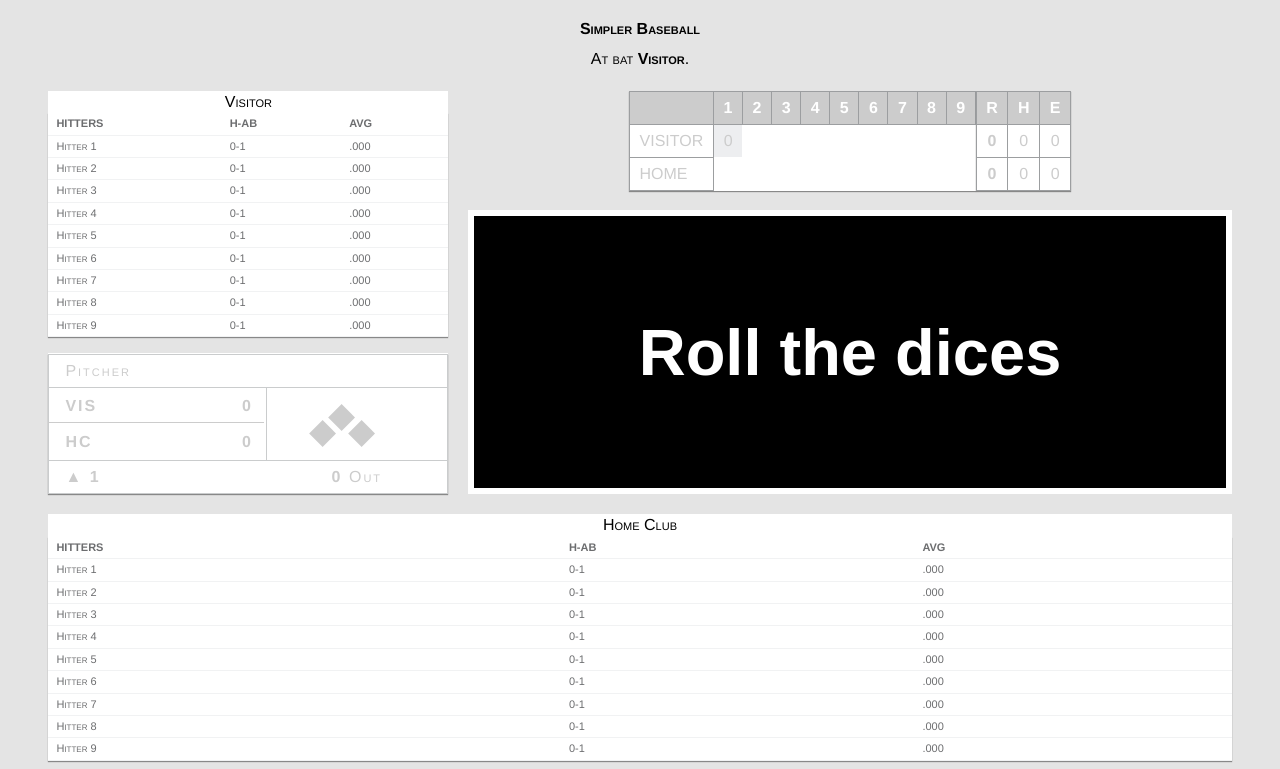
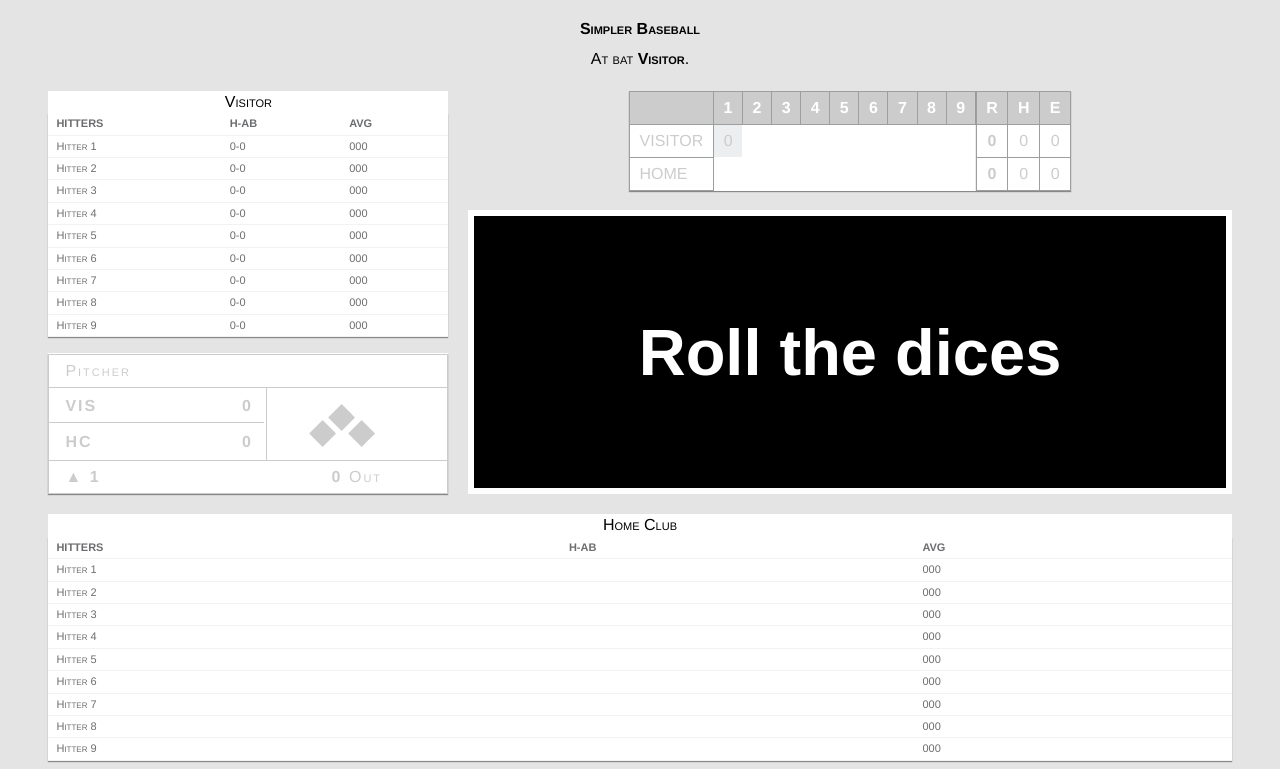
Before and after one commit to romanvieito/DiceBaseball, a Next.js app: page / in a window 1280 px wide. Shown: the top 769 px of the page. Built offline with nearby package versions, Linux system fonts and the light colour scheme; grey boxes are pictures that could not be loaded.

Commit message:
adding hitting anottation comp

```diff
--- a/components/Dices.js
+++ b/components/Dices.js
@@ -32,7 +32,6 @@ class Dices extends React.Component {
 
   onClickDicesEvent = () => {
     const { onClickDices } = this.props;
-
     this.setState({ isBusy: true });
     onClickDices();
     this.timer = this.enableMessage();
--- a/components/HitterList.js
+++ b/components/HitterList.js
@@ -3,11 +3,15 @@ import propTypes from 'prop-types';
 
 class HitterList extends React.Component {
   static propTypes = {
-    teamName: propTypes.string
+    teamName: propTypes.string,
+    battingList: propTypes.object
   };
 
+  averageBat = (h, ab) => Math.round((parseInt(h, 10) / parseInt(ab, 10)) * 1000);
+
   render() {
-    const { teamName } = this.props;
+    const { teamName, battingList } = this.props;
+
     return (
       <React.Fragment>
         <div>{teamName}</div>
@@ -23,8 +27,12 @@ class HitterList extends React.Component {
             {[1, 2, 3, 4, 5, 6, 7, 8, 9].map((v, i) => (
               <tr key={i}>
                 <td>Hitter {v}</td>
-                <td>0-1</td>
-                <td>.000</td>
+                <td>{battingList ? `${battingList[v].H}-${battingList[v].AB}` : ''}</td>
+                <td>
+                  {battingList && battingList[v].H
+                    ? this.averageBat(battingList[v].H, battingList[v].AB)
+                    : '000'}
+                </td>
               </tr>
             ))}
           </tbody>
--- /dev/null
+++ b/components/HittingAnottation.js
@@ -0,0 +1,87 @@
+import React from 'react';
+import propTypes from 'prop-types';
+import HitterList from './HitterList';
+
+class HittingAnottation extends React.Component {
+  static propTypes = {
+    teamName: propTypes.string,
+    dice: propTypes.number,
+    lastKeyHistoryDice: propTypes.string,
+    isHomeAtBat: propTypes.bool
+  };
+
+  state = {
+    isHomeAtBat: false,
+    battingVisitor: {
+      1: { AB: 0, H: 0 },
+      2: { AB: 0, H: 0 },
+      3: { AB: 0, H: 0 },
+      4: { AB: 0, H: 0 },
+      5: { AB: 0, H: 0 },
+      6: { AB: 0, H: 0 },
+      7: { AB: 0, H: 0 },
+      8: { AB: 0, H: 0 },
+      9: { AB: 0, H: 0 }
+    },
+    lastVisHitter: 1
+  };
+
+  componentDidUpdate(props, state) {
+    const { lastKeyHistoryDice, isHomeAtBat } = this.props;
+    if (lastKeyHistoryDice !== props.lastKeyHistoryDice) {
+      this.convertDiceToAnott();
+    }
+    if (state.isHomeAtBat !== props.isHomeAtBat) {
+      this.setStateIsHomeBat(isHomeAtBat);
+    }
+  }
+
+  setStateIsHomeBat(isHomeAtBat) {
+    this.setState({ isHomeAtBat });
+  }
+
+  // get convertDiceToAnott() {
+  //   return this._convertDiceToAnott;
+  // }
+  // set convertDiceToAnott(value) {
+  //   this._convertDiceToAnott = value;
+  // }
+
+  convertDiceToAnott = () => {
+    const { dice } = this.props;
+    const { battingVisitor, isHomeAtBat } = this.state;
+    let { lastVisHitter } = this.state;
+    if (!isHomeAtBat) {
+      if (dice < 3) {
+        battingVisitor[lastVisHitter].AB += 1;
+        this.setState({ battingVisitor });
+      } else {
+        battingVisitor[lastVisHitter].AB += 1;
+        battingVisitor[lastVisHitter].H += 1;
+        this.setState({ battingVisitor });
+      }
+      if (lastVisHitter < 9) lastVisHitter += 1;
+      else lastVisHitter = 1;
+      this.setState({ lastVisHitter });
+    }
+  };
+
+  render() {
+    const { teamName, dice, isHomeAtBat } = this.props;
+    const { battingVisitor } = this.state;
+    return (
+      <React.Fragment>
+        <HitterList teamName={teamName} battingList={battingVisitor} />
+        <style jsx>
+          {`
+            .ok {
+              color: white;
+            }
+          `}
+        </style>
+      </React.Fragment>
+    );
+  }
+}
+
+export default HittingAnottation;
--- a/pages/index.js
+++ b/pages/index.js
@@ -1,5 +1,6 @@
 import React from 'react';
 import HitterList from '../components/HitterList';
+import HitterAnottation from '../components/HittingAnottation';
 import Dices from '../components/Dices';
 import ScoreAndBases from '../components/ScoreAndBases';
 import ScoreTable from '../components/ScoreTable';
@@ -286,6 +287,8 @@ class Index extends React.Component {
     const teamNamesLong = { hc: 'Home Club', vis: 'Visitor' };
     const lastDice =
       historyDices[Object.keys(historyDices)[Object.keys(historyDices).length - 1]] || [];
+    const lastKeyHistoryDice =
+      Object.keys(historyDices)[Object.keys(historyDices).length - 1] || '';
     return (
       <React.Fragment>
         <ErrorBoundary>
@@ -313,7 +316,12 @@ class Index extends React.Component {
             <aside className="aside visitor">
               <div className="flex-colum hide-mobile white-background">
                 <div>
-                  <HitterList teamName="Visitor" />
+                  <HitterAnottation
+                    teamName="Visitor"
+                    lastKeyHistoryDice={lastKeyHistoryDice}
+                    dice={lastDice[2]}
+                    isHomeAtBat={isHomeAtBat}
+                  />
                 </div>
               </div>
               <div className="pt-1">
```
